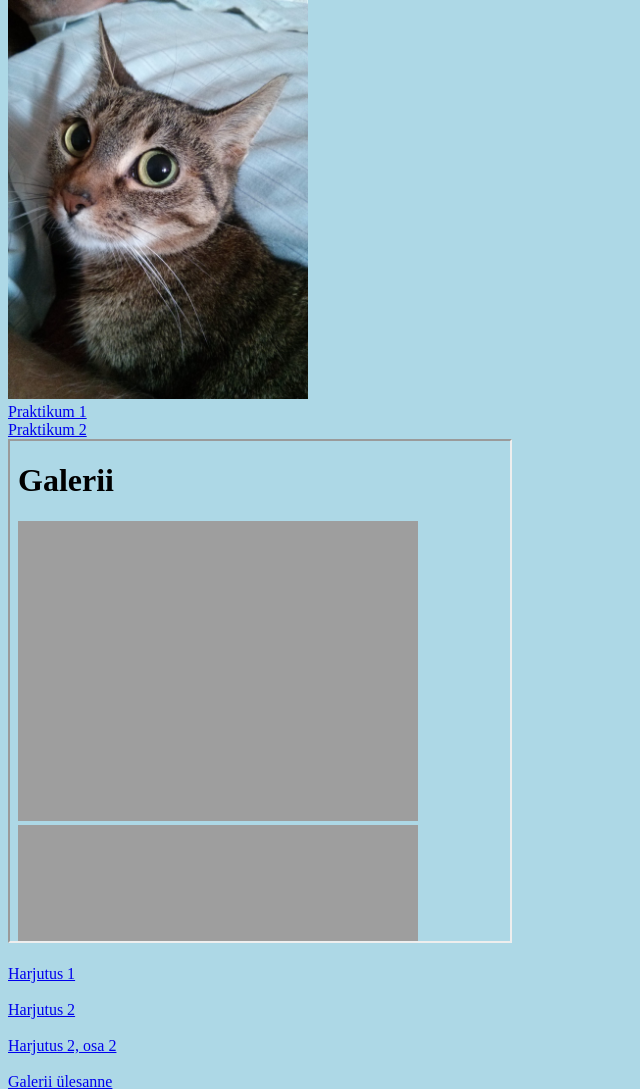
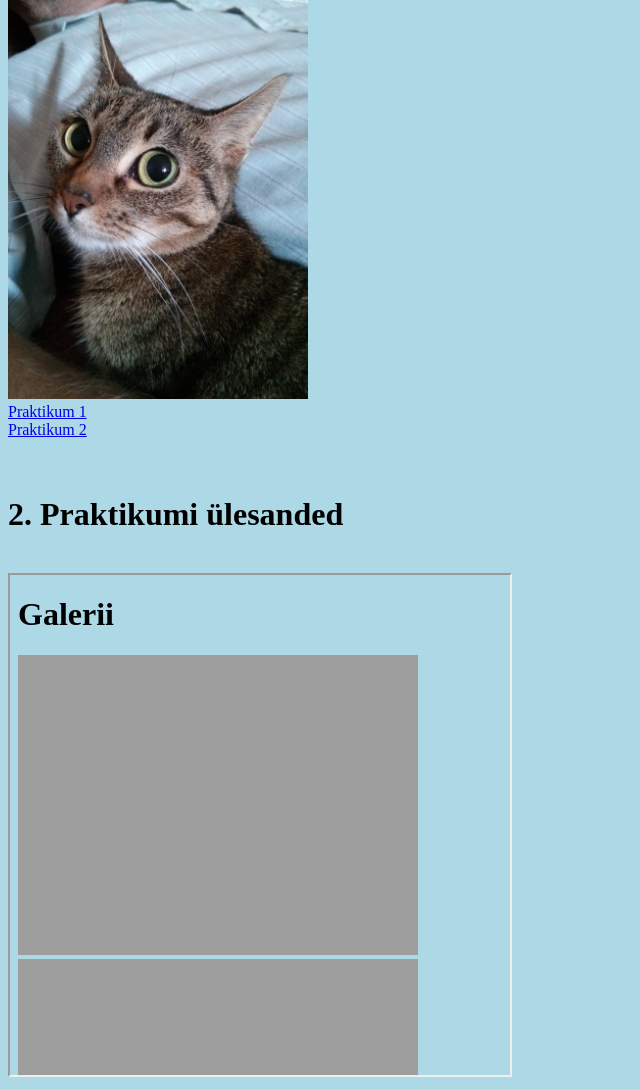
Before and after one commit to mpalmeos/Koduleht, a PHP site: page / in a window 1280 px wide. Shown: the part 81-1170 px from the top of the page, without its empty margins (0-640 px from the left). Run offline with PHP 8.4, Linux system fonts and the light colour scheme.

Commit message:
Final fixes

```diff
--- a/Harjutus2/harjutus2-2.html
+++ b/Harjutus2/harjutus2-2.html
@@ -6,7 +6,7 @@
 </head>
 <body>
 	<form action="harjutus2-2.html" method="POST">
-	<input type="textarea" name="tekst" cols="50" rows="50" placeholder="Kirjuta siia"></textarea> <br/>
+	<input type="textarea" name="tekst" cols="50" rows="50" placeholder="Kirjuta siia"/> <br/>
 
 	<select name="loomad">
 		<option value="1" selected>Kass</option>
--- a/index.php
+++ b/index.php
@@ -14,13 +14,17 @@
 		<a href="/~mpalmeos/Harjutus1">Praktikum 1</a> <br/>
 		<a href="/~mpalmeos/Harjutus2">Praktikum 2</a>
 		</div>
+		<br/>
+		<br/>
 
 		<div>
+		<h1>2. Praktikumi ülesanded</h1>
+		<br/>
 		<iframe src="/~mpalmeos/Harjutus2/praktikum2.html" name="iraam" height="500" width="500">
 		</iframe> <br/><br/>
-		<a href="Harjutus2/harjutus1.html" target="iraam">Harjutus 1</a> <br/><br/>
-		<a href="Harjutus2/harjutus2.html" target="iraam">Harjutus 2</a><br/><br/>
-		<a href="Harjutus2/harjutus2-2.html" target="iraam">Harjutus 2, osa 2</a><br/><br/>
+		<a href="Harjutus2/harjutus1.html" target="iraam">Harjutus 1</a> <br/>
+		<a href="Harjutus2/harjutus2.html" target="iraam">Harjutus 2</a><br/>
+		<a href="Harjutus2/harjutus2-2.html" target="iraam">Harjutus 2, osa 2</a><br/>
 		<a href="Harjutus2/praktikum2.html" target="iraam">Galerii ülesanne</a><br/>
 		</div>
 
```
